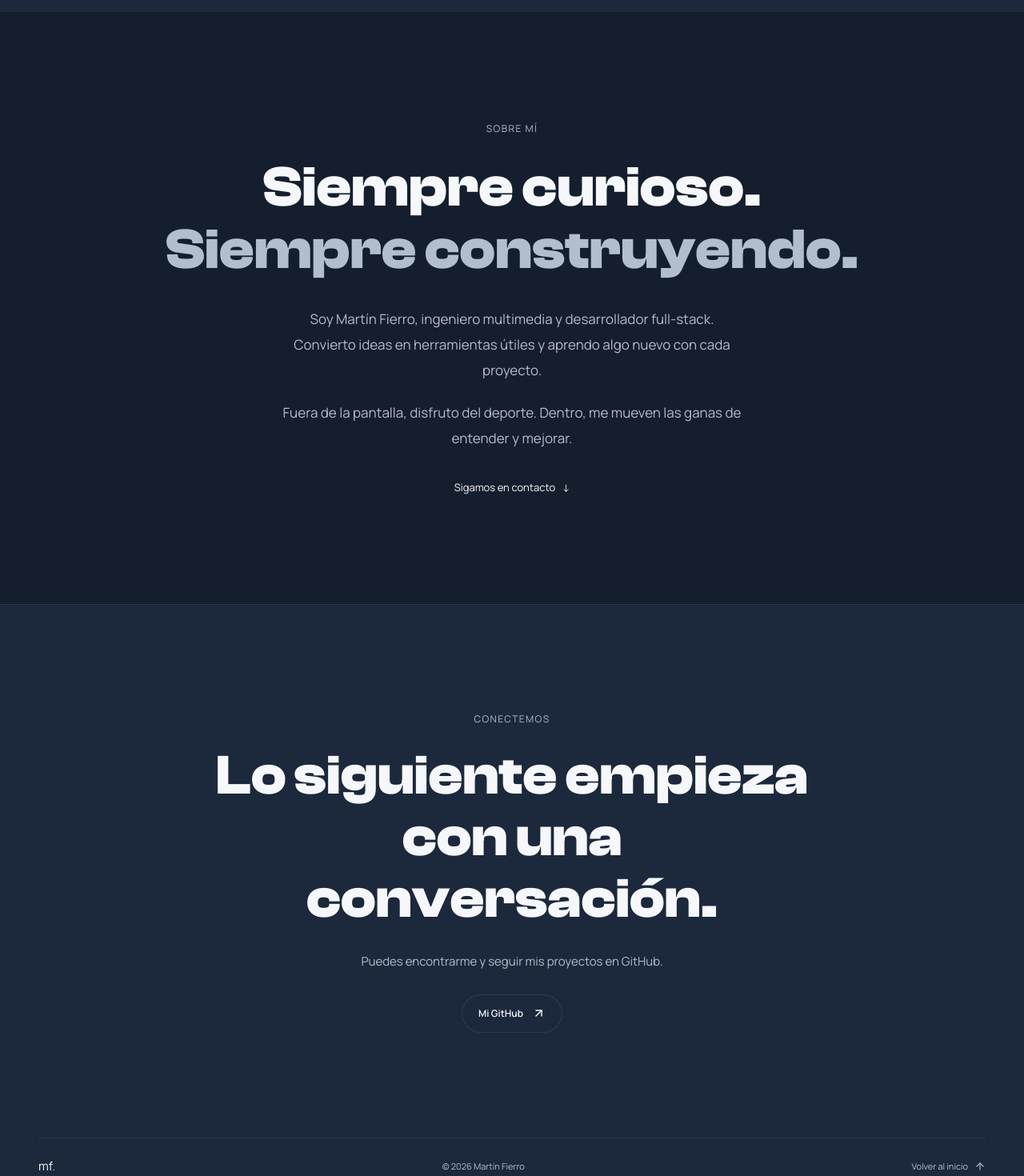
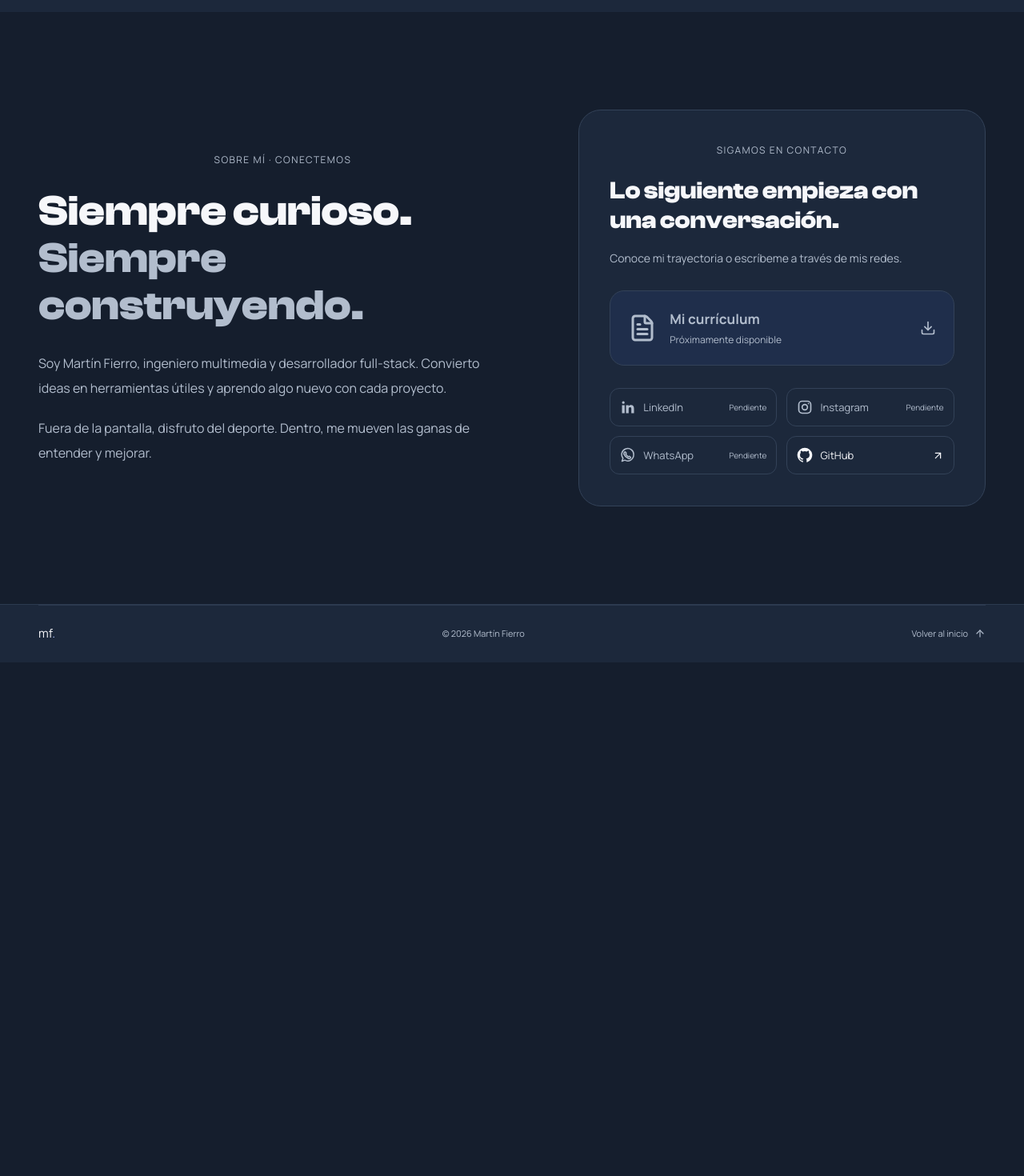
Before and after one commit to martiinfiierro2/Portafolio, a React (Vite) app: page / in a window 1280 px wide. Shown: the part 2240-3710 px from the top of the page at 80% size. After the commit the page ends 3068 px from the top, so only its background shows below. Built offline with nearby package versions, Linux system fonts and the light colour scheme.

Commit message:
Unifica sobre mí y contacto con CV y redes sociales

```diff
--- a/src/App.jsx
+++ b/src/App.jsx
@@ -142,7 +142,7 @@ export default function App() {
           <Route path="*" element={notFound} />
         </Routes>
       </main>
-      <Footer immersive={isHome} />
+      <Footer />
     </div>
   );
 }
--- a/src/Footer.css
+++ b/src/Footer.css
@@ -1,47 +1,6 @@
 .footer {
   border-top: 1px solid var(--line-soft);
   background: var(--surface);
-}
-
-.contact {
-  display: flex;
-  gap: 32px;
-  align-items: center;
-  justify-content: space-between;
-  padding-block: 54px;
-}
-
-.contact h2 {
-  font-size: 30px;
-}
-
-.contact p:not(.eyebrow) {
-  font-size: 13px;
-  margin-bottom: 0;
-}
-
-.contact .button {
-  flex-shrink: 0;
-}
-
-.contact-screen .contact {
-  min-height: calc(100svh - var(--header-height) - 74px);
-  flex-direction: column;
-  justify-content: center;
-  gap: 28px;
-  padding-block: 80px;
-  text-align: center;
-}
-
-.contact-screen .contact h2 {
-  max-width: 780px;
-  font-size: clamp(40px, 5.5vw, 76px);
-  line-height: 1.09;
-  margin: 0 auto 25px;
-}
-
-.contact-screen .contact p:not(.eyebrow) {
-  font-size: 15px;
 }
 
 .footer-bottom {
@@ -67,21 +26,6 @@
 }
 
 @media (max-width: 760px) {
-  .contact-screen .contact {
-    padding-block: 72px;
-  }
-  .contact-screen .contact h2 {
-    font-size: 38px;
-  }
-}
-
-@media (max-width: 760px) {
-  .contact {
-    flex-direction: column;
-    align-items: flex-start;
-    gap: 22px;
-    padding-block: 38px;
-  }
   .footer-bottom {
     flex-wrap: wrap;
     gap: 15px;
--- a/src/Footer.jsx
+++ b/src/Footer.jsx
@@ -1,30 +1,11 @@
-import { ArrowUp, ArrowUpRight } from "lucide-react";
+import { ArrowUp } from "lucide-react";
 import { Link } from "react-router-dom";
-import Reveal from "./components/Reveal";
 import "./Footer.css";
 
-export default function Footer({ immersive = false }) {
+export default function Footer() {
   return (
-    <footer
-      id="contacto"
-      className={`footer${immersive ? " contact-screen" : ""}`}
-    >
+    <footer className="footer">
       <div className="shell">
-        <Reveal className="contact">
-          <div>
-            <p className="eyebrow">CONECTEMOS</p>
-            <h2>Lo siguiente empieza con una conversación.</h2>
-            <p>Puedes encontrarme y seguir mis proyectos en GitHub.</p>
-          </div>
-          <a
-            className="button secondary"
-            href="https://github.com/martiinfiierro2"
-            target="_blank"
-            rel="noopener noreferrer"
-          >
-            Mi GitHub <ArrowUpRight size={17} />
-          </a>
-        </Reveal>
         <div className="footer-bottom">
           <Link className="wordmark" to="/#inicio">
             <span>
--- a/src/Home.css
+++ b/src/Home.css
@@ -417,44 +417,60 @@
 .about {
   display: grid;
   align-items: center;
-  text-align: center;
+  padding-block: clamp(64px, 9vw, 120px);
 }
-
 .about-inner {
-  max-width: 1000px;
+  display: grid;
+  grid-template-columns: minmax(0, 1.2fr) minmax(0, 1fr);
+  align-items: center;
+  gap: clamp(32px, 5vw, 80px);
 }
-
 .about h2 {
-  font-size: clamp(38px, 5.6vw, 78px);
-  line-height: 1.09;
-  margin-bottom: 32px;
+  font-size: clamp(36px, 4.2vw, 64px);
+  line-height: 1.1;
+  margin-bottom: 28px;
 }
-
-.about h2 span {
-  color: var(--muted);
+.about h2 span { color: var(--muted); }
+.about-copy { max-width: 580px; }
+.about-copy p { font-size: 16px; line-height: 1.9; margin-bottom: 20px; }
+.about-copy p:last-child { margin-bottom: 0; }
+.about-contact {
+  position: relative;
+  padding: clamp(24px, 3vw, 40px);
+  border: 1px solid var(--line);
+  border-radius: 28px;
+  background: var(--surface);
 }
-
-.about-copy {
-  max-width: 580px;
-  margin-inline: auto;
+.contact-anchor { position: absolute; top: 0; scroll-margin-top: calc(var(--header-height) + 24px); }
+.about-contact h3 { font-size: clamp(24px, 2.4vw, 34px); line-height: 1.2; margin-bottom: 16px; }
+.contact-intro { color: var(--muted); font-size: 14px; line-height: 1.7; }
+.cv-card {
+  display: flex; align-items: center; gap: 16px;
+  padding: 22px; margin-block: 28px;
+  border: 1px solid var(--line); border-radius: 18px;
+  background: var(--accent-soft); color: var(--ink);
 }
-
-.about-copy p {
-  font-size: 17px;
-  line-height: 1.9;
-  margin-bottom: 20px;
+.cv-card > span { flex: 1; }
+.cv-card strong, .cv-card small { display: block; }
+.cv-card strong { font-size: 17px; }
+.cv-card small { color: var(--muted); font-size: 12px; margin-top: 5px; }
+.social-links { display: grid; grid-template-columns: repeat(2, minmax(0, 1fr)); gap: 12px; }
+.social-link {
+  display: flex; align-items: center; gap: 9px;
+  min-height: 48px; padding: 12px; border: 1px solid var(--line);
+  border-radius: 12px; color: var(--ink); font-size: 13px;
+  flex-wrap: wrap;
 }
-
-.about-copy p:last-child {
-  margin-bottom: 0;
+.social-link > span { flex: 1; }
+.social-link small { font-size: 10px; color: var(--muted); }
+a.cv-card:hover, a.social-link:hover { border-color: var(--accent-ink); background: var(--accent-soft); }
+a.cv-card:focus-visible, a.social-link:focus-visible { outline: 2px solid var(--accent-ink); outline-offset: 4px; }
+.unavailable { color: var(--muted); }
+@media (max-width: 760px) {
+  .about-inner { grid-template-columns: minmax(0, 1fr); gap: 32px; }
+  .about h2 { font-size: clamp(35px, 9vw, 58px); }
+  .about-copy p { font-size: 15px; }
 }
-
-@media (max-width: 760px) {
-  .about h2 {
-    font-size: clamp(35px, 9vw, 58px);
-  }
-
-  .about-copy p {
-    font-size: 15px;
-  }
+@media (max-width: 360px) {
+  .social-links { grid-template-columns: minmax(0, 1fr); }
 }
--- a/src/Home.jsx
+++ b/src/Home.jsx
@@ -6,7 +6,9 @@ import {
   useScroll,
   useTransform,
 } from "framer-motion";
-import { ArrowDown, ArrowUpRight } from "lucide-react";
+import { ArrowDown, ArrowUpRight, Download, FileText } from "lucide-react";
+import { Github, Instagram, Linkedin, Whatsapp } from "./components/SocialIcons";
+import { contact } from "./data/contact";
 import Reveal from "./components/Reveal";
 import Projects from "./components/Projects";
 import "./Home.css";
@@ -85,28 +87,54 @@ export default function Home({ dark }) {
         aria-labelledby="about-title"
       >
         <div className="shell about-inner">
+          <div className="about-story">
             <Reveal>
-            <p className="eyebrow">SOBRE MÍ</p>
+              <p className="eyebrow">SOBRE MÍ · CONECTEMOS</p>
               <h2 id="about-title">
-              Siempre curioso.
-              <br />
+                Siempre curioso.<br />
                 <span>Siempre construyendo.</span>
               </h2>
             </Reveal>
             <Reveal className="about-copy" delay={0.1}>
-            <p>
-              Soy Martín Fierro, ingeniero multimedia y desarrollador
-              full-stack. Convierto ideas en herramientas útiles y aprendo algo
-              nuevo con cada proyecto.
-            </p>
-            <p>
-              Fuera de la pantalla, disfruto del deporte. Dentro, me mueven las
-              ganas de entender y mejorar.
-            </p>
+              <p>Soy Martín Fierro, ingeniero multimedia y desarrollador full-stack. Convierto ideas en herramientas útiles y aprendo algo nuevo con cada proyecto.</p>
+              <p>Fuera de la pantalla, disfruto del deporte. Dentro, me mueven las ganas de entender y mejorar.</p>
             </Reveal>
-          <Link className="screen-next" to="/#contacto">
-            Sigamos en contacto <span aria-hidden="true">↓</span>
-          </Link>
+          </div>
+          <Reveal className="about-contact" delay={0.15}>
+            <div id="contacto" className="contact-anchor" />
+            <p className="eyebrow">SIGAMOS EN CONTACTO</p>
+            <h3>Lo siguiente empieza con una conversación.</h3>
+            <p className="contact-intro">Conoce mi trayectoria o escríbeme a través de mis redes.</p>
+            {contact.cv ? (
+              <a className="cv-card" href={contact.cv} download target="_blank" rel="noopener noreferrer">
+                <FileText size={36} aria-hidden="true" />
+                <span><strong>Mi currículum</strong><small>Descargar CV</small></span>
+                <Download size={20} aria-hidden="true" />
+              </a>
+            ) : (
+              <div className="cv-card unavailable" aria-disabled="true">
+                <FileText size={36} aria-hidden="true" />
+                <span><strong>Mi currículum</strong><small>Próximamente disponible</small></span>
+                <Download size={20} aria-hidden="true" />
+              </div>
+            )}
+            <div className="social-links" aria-label="Redes sociales">
+              {[
+                { key: "linkedin", label: "LinkedIn", Icon: Linkedin },
+                { key: "instagram", label: "Instagram", Icon: Instagram },
+                { key: "whatsapp", label: "WhatsApp", Icon: Whatsapp },
+                { key: "github", label: "GitHub", Icon: Github },
+              ].map(({ key, label, Icon }) => contact[key] ? (
+                <a key={key} href={contact[key]} target="_blank" rel="noopener noreferrer" className="social-link">
+                  <Icon size={20} aria-hidden="true" /><span>{label}</span><ArrowUpRight size={15} aria-hidden="true" />
+                </a>
+              ) : (
+                <span key={key} className="social-link unavailable" aria-disabled="true" title="Enlace pendiente de configurar">
+                  <Icon size={20} aria-hidden="true" /><span>{label}</span><small>Pendiente</small>
+                </span>
+              ))}
+            </div>
+          </Reveal>
         </div>
       </section>
     </>
--- /dev/null
+++ b/src/components/SocialIcons.jsx
@@ -0,0 +1,12 @@
+export function Linkedin({ size = 20, ...props }) {
+  return <svg width={size} height={size} viewBox="0 0 24 24" fill="currentColor" {...props}><path d="M5 3a2 2 0 1 0 0 4 2 2 0 0 0 0-4ZM3 9h4v12H3V9Zm6 0h4v1.6c.7-1.1 1.8-1.9 3.5-1.9 3.2 0 4.5 2 4.5 5.3v7h-4v-6.3c0-1.7-.4-2.7-1.9-2.7-1.6 0-2.1 1.1-2.1 2.7V21H9V9Z" /></svg>;
+}
+export function Instagram({ size = 20, ...props }) {
+  return <svg width={size} height={size} viewBox="0 0 24 24" fill="none" stroke="currentColor" strokeWidth="2" {...props}><rect x="3" y="3" width="18" height="18" rx="5" /><circle cx="12" cy="12" r="4" /><circle cx="17.5" cy="6.5" r="1" fill="currentColor" stroke="none" /></svg>;
+}
+export function Github({ size = 20, ...props }) {
+  return <svg width={size} height={size} viewBox="0 0 24 24" fill="currentColor" {...props}><path d="M12 .8a11.2 11.2 0 0 0-3.54 21.82c.56.1.77-.24.77-.54v-2.1c-3.13.68-3.79-1.33-3.79-1.33-.51-1.3-1.25-1.65-1.25-1.65-1.02-.7.08-.69.08-.69 1.13.08 1.72 1.15 1.72 1.15 1 1.72 2.63 1.22 3.27.93.1-.72.39-1.22.71-1.5-2.5-.28-5.13-1.25-5.13-5.54 0-1.23.44-2.23 1.15-3.02-.12-.29-.5-1.43.11-2.97 0 0 .94-.3 3.08 1.15a10.7 10.7 0 0 1 5.6 0c2.14-1.45 3.08-1.15 3.08-1.15.61 1.54.23 2.68.11 2.97.72.79 1.15 1.79 1.15 3.02 0 4.3-2.64 5.26-5.15 5.54.4.35.76 1.03.76 2.08v3.11c0 .3.2.65.77.54A11.2 11.2 0 0 0 12 .8Z" /></svg>;
+}
+export function Whatsapp({ size = 20, ...props }) {
+  return <svg width={size} height={size} viewBox="0 0 24 24" fill="none" stroke="currentColor" strokeWidth="1.8" strokeLinecap="round" strokeLinejoin="round" {...props}><path d="M20.5 11.5a9 9 0 0 1-13.3 7.9L3 21l1.5-4.4A9 9 0 1 1 20.5 11.5Z" /><path d="m8 7 1.5 2-1 1c1 2 2.5 3.5 4.5 4.5l1-1 2 1.5c0 2-2 2.5-3.5 1.8-3.2-1.4-5.4-3.6-6.8-6.8C6 8.5 6.5 7 8 7Z" /></svg>;
+}
--- /dev/null
+++ b/src/data/contact.js
@@ -0,0 +1,9 @@
+// Completa estos enlaces con los perfiles y el archivo real del currículum.
+// El CV puede ser una ruta pública local (por ejemplo, /cv.pdf) o una URL.
+export const contact = {
+  cv: null,
+  linkedin: null,
+  instagram: null,
+  whatsapp: null,
+  github: 'https://github.com/martiinfiierro2',
+};
--- a/src/hooks/useActiveSection.js
+++ b/src/hooks/useActiveSection.js
@@ -1,6 +1,6 @@
 import { useEffect, useState } from "react";
 
-const sectionIds = ["inicio", "proyectos", "sobre-mi", "contacto"];
+const sectionIds = ["inicio", "proyectos", "sobre-mi"];
 
 export default function useActiveSection(enabled) {
   const [activeSection, setActiveSection] = useState("inicio");
```
Lines whose indentation alone changed are shown as unchanged.
